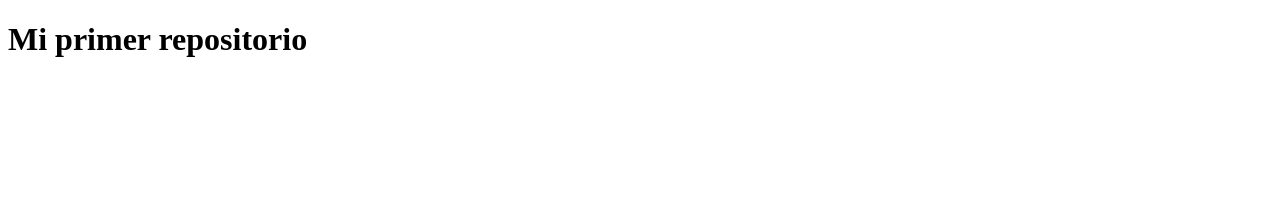
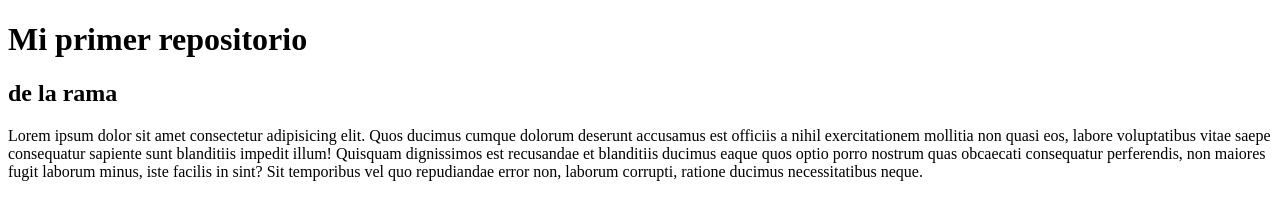
Before and after one commit to kaiser1673/kaiser, a plain HTML site: page index.html in a window 1280 px wide. Drawn offline with Linux system fonts and the light colour scheme.

Commit message:
cambios de la rama

```diff
--- a/index.html
+++ b/index.html
@@ -10,6 +10,12 @@
 <body>
 
   <h1>Mi primer repositorio</h1>
+  <h2>de la rama</h2>
+  <p>Lorem ipsum dolor sit amet consectetur adipisicing elit. Quos ducimus cumque dolorum deserunt accusamus est
+    officiis a nihil exercitationem mollitia non quasi eos, labore voluptatibus vitae saepe consequatur sapiente sunt
+    blanditiis impedit illum! Quisquam dignissimos est recusandae et blanditiis ducimus eaque quos optio porro nostrum
+    quas obcaecati consequatur perferendis, non maiores fugit laborum minus, iste facilis in sint? Sit temporibus vel
+    quo repudiandae error non, laborum corrupti, ratione ducimus necessitatibus neque.</p>
 
 </body>
 
```
